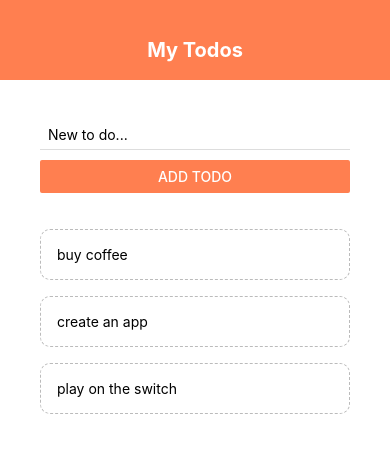
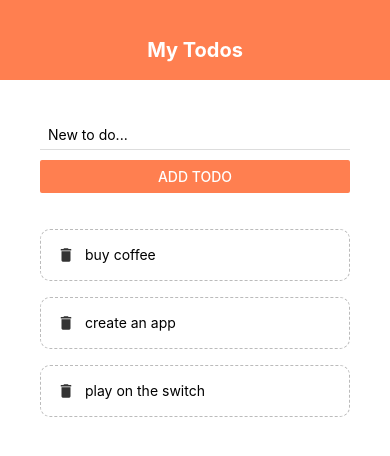
Before and after one commit to hayden-huynh/React-Native-Tutorial-Net-Ninja, a React Native app: screen / in a window 390 px wide. Shown: the top 456 px of the page. Built offline with nearby package versions, Linux system fonts and the light colour scheme.

Commit message:
Finished tutorial 15

```diff
--- a/components/todoItem.js
+++ b/components/todoItem.js
@@ -1,10 +1,15 @@
 import React from "react";
-import { StyleSheet, Text, TouchableOpacity } from "react-native";
+import { StyleSheet, Text, TouchableOpacity, View } from "react-native";
+import { MaterialIcons } from "@expo/vector-icons"; // vector-icons are installed by default when a project is created using "expo init". Visit https://icons.expo.fyi to view all available icons
 
-export default function TodoItem({item, pressHandler}) {
+export default function TodoItem({ item, pressHandler }) {
   return (
     <TouchableOpacity onPress={() => pressHandler(item.key)}>
-      <Text style={styles.item}>{item.text}</Text>
+      <View style={styles.item}>
+        {/* Specify an icon using the name prop. Check this name at the link provided above */}
+        <MaterialIcons name="delete" size={18} color="#333" />
+        <Text style={styles.text}>{item.text}</Text>
+      </View>
     </TouchableOpacity>
   );
 }
@@ -17,5 +22,9 @@ const styles = StyleSheet.create({
     borderWidth: 1,
     borderStyle: "dashed",
     borderRadius: 10,
+    flexDirection: "row"
+  },
+  text: {
+    marginLeft: 10,
   }
 });
```
